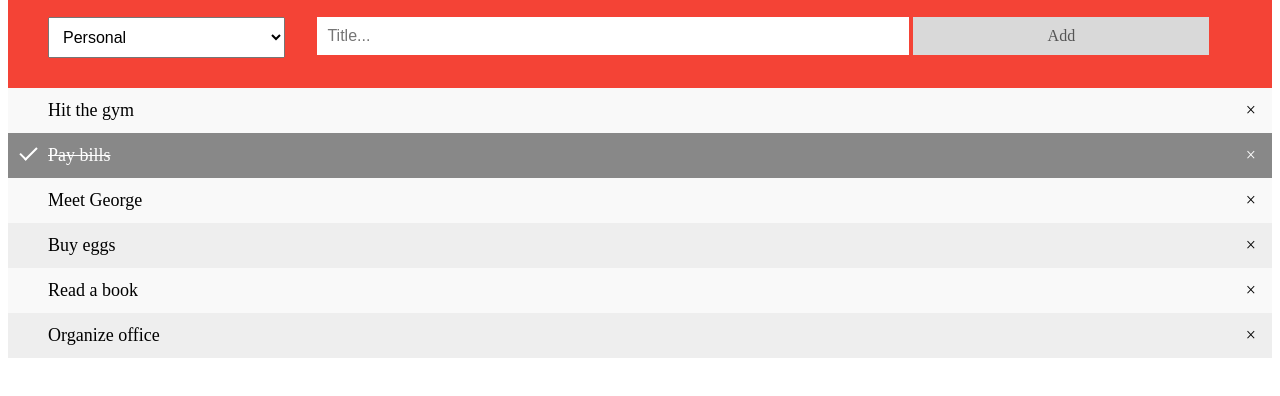
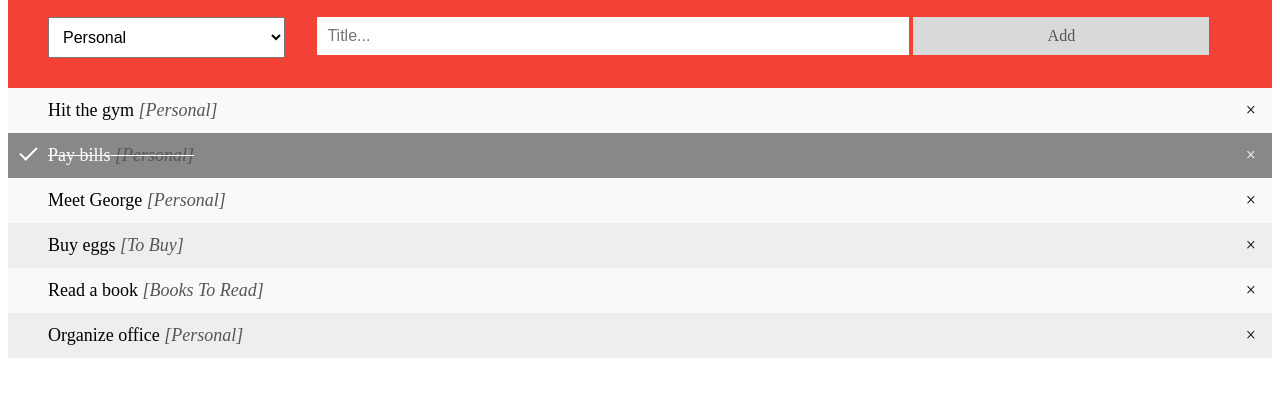
Before and after one commit to gyanprakashtiwari/js_assignment_2, a plain HTML site: page index.html in a window 1280 px wide. Shown: the part 88-484 px from the top of the page. Drawn offline with Linux system fonts and the light colour scheme.

Commit message:
dummy category added

```diff
--- a/index.html
+++ b/index.html
@@ -14,12 +14,30 @@
 </div>
 
 <ul id="myUL">
-  <li>Hit the gym</li>
-  <li class="checked">Pay bills</li>
-  <li>Meet George</li>
-  <li>Buy eggs</li>
-  <li>Read a book</li>
-  <li>Organize office</li>
+  <li>
+    <span>Hit the gym</span>
+    <span style="font-style: italic; color: #555"> [Personal]</span>
+  </li>
+  <li class="checked">
+    <span>Pay bills</span>
+    <span style="font-style: italic; color: #555"> [Personal]</span>
+  </li>
+  <li>
+    <span>Meet George</span>
+    <span style="font-style: italic; color: #555"> [Personal]</span>
+  </li>
+  <li>
+    <span>Buy eggs</span>
+    <span style="font-style: italic; color: #555"> [To Buy]</span>
+  </li>
+  <li>
+    <span>Read a book</span>
+    <span style="font-style: italic; color: #555"> [Books To Read]</span>
+  </li>
+  <li>
+    <span>Organize office</span>
+    <span style="font-style: italic; color: #555"> [Personal]</span>
+  </li>
 </ul>
 
 <script src="main.js"></script>
```
